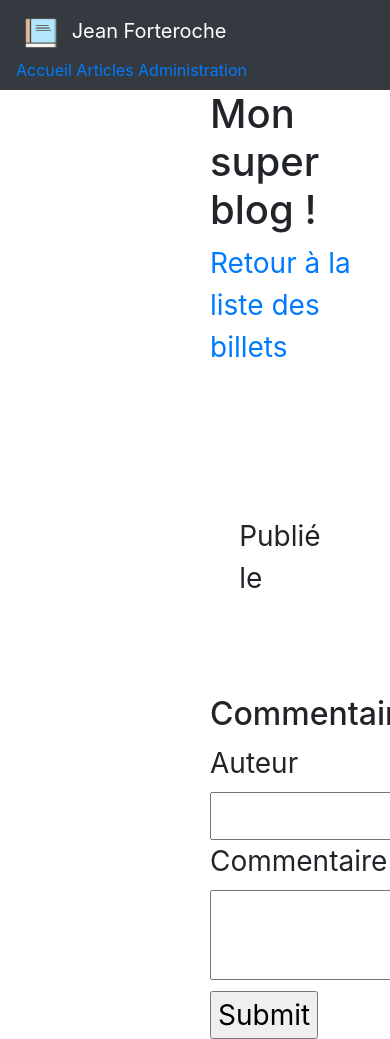
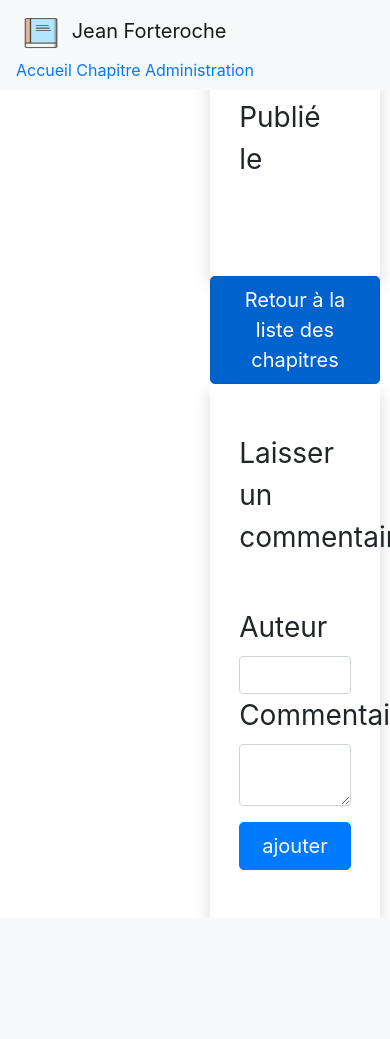
Before and after one commit to medlamrani/Blog-Ecrivain, a PHP site: template views/postView.php in a window 390 px wide; the page is wider, and only the part inside the window is pictured. After the commit the page ends 909 px from the top of that part, so only its background shows below. Run offline with PHP 8.4, Linux system fonts and the light colour scheme; the template is opened without the code that fills it, so the values that code supplies are empty; some libraries are stand-ins or nearby versions.

Commit message:
css and responsivity

```diff
--- a/views/postView.php
+++ b/views/postView.php
@@ -1,64 +1,84 @@
 <?php $title = htmlspecialchars($post->title()); ?>
 
 <?php ob_start(); ?>
-<h1>Mon super blog !</h1>
-<p><a href="index.php">Retour à la liste des billets</a></p>
-
-
-<header id="view-header">
-    <div class="container">
+<header>
+  <div class="container h-100">
       <div class="row">
-            <div class="col-lg-12 text-center">
-                <h1 class="display-4 main-title text-center text-white d-inline-block position-relative">Article</h1>
-                <h2 class="text-center text-white text-break"><?= $post->title() ?></h2>
+          <div class="col-lg-7 headtext list">
+              <div class="header-content mx-auto">
+                  <h1 class="mb-5 text-center text-black">
+                    <?= $post->title() ?>
+                  </h1>
+              </div>
           </div>
       </div>
   </div>
 </header>
+<?php $header = ob_get_clean(); ?>
 
-<article id="view-article">
-    <div class="container-fluid bg-white">
+<?php ob_start(); ?>
+
+    <section id="article">
+        <div class="container bg-white shadow">
             <div class="row">
-            <div class="col-10 offset-1 mb-5 mt-5 article-content">
+                <div class="col-10 offset-1 mb-5 mt-5">
                     <div class="text-justify mb-5">Publié le <?= $post->addDate()->format('d/m/Y à H\hi') ?></div>
                     <div class="text-justify article-text text-reader"><?= nl2br($post->content()) ?></div>
                 </div>
             </div>
-</article>
+        </div>
+    </section>
 
 
+    <a class="btn btn-primary btn-lg active" href="index.php">Retour à la liste des chapitres</a>
+
+
+    <section id="commentaire">
+        <div class="container bg-white shadow">
+            <div class="row">
             <?php
             foreach ($comments as $comment)
             {
-
             ?>
-<fieldset>
-  <legend>
-    Posté par <strong><?= htmlspecialchars($comment['author']) ?></strong> le <?= $comment['commentDate'] ?>
-  </legend>
-  <p><?= nl2br(htmlspecialchars($comment['content'])) ?></p>
-
-  <a href="index.php?action=reportComment&amp;id=<?= $comment['id'] ?>">Signaler</a>
-</fieldset>
+                <div class="col-10 offset-1 mb-5 mt-5">
+                    <div class="text-justify mb-5">Posté par <strong><?= htmlspecialchars($comment['author']) ?></strong> le <?= $comment['commentDate'] ?></div>
+                    <div class="text-justify article-text text-reader"><?= nl2br(htmlspecialchars($comment['content'])) ?></div>
+                    <a class="btn btn-primary btn-lg active" href="index.php?action=reportComment&amp;id=<?= $comment['id'] ?>">Signaler</a>
+                    <hr>
+                </div>
             <?php
             }
             ?>
+            </div>
+        </div>
+    </section>
 
-<h2>Commentaires</h2>
 
-<form action="index.php?action=addComment&amp;id=<?= $post->id() ?>" method="post">
+    <section id="comment">
+        <div class="container bg-white shadow">
+            <div class="row">
+                <div class="col-10 offset-1 mb-5 mt-5">
+                    <div class="text-justify mb-5">Laisser un commentaire</div>
+                    <form action="index.php?action=addComment&amp;id=<?= $post->id() ?>" method="post" class="form-signin">
                         <div>
                             <label for="author">Auteur</label><br />
-        <input type="text" id="author" name="author" value="" />
+                            <input class="form-control" type="text" id="author" name="author" value="" />
                         </div>
                         <div>
                             <label for="content">Commentaire</label><br />
-        <textarea id="content" name="content" ></textarea>
+                            <textarea class="form-control" id="content" name="content" ></textarea>
                         </div>
                         <div>
-        <input type="submit" />
+                            <input class="btn btn-lg btn-primary btn-block mt-3" type="submit" name="addcomment" value="ajouter" />
                         </div>
                     </form>
+                </div>
+            </div>
+        </div>
+    </section>
+
+
+
 <?php $content = ob_get_clean(); ?>
 
 <?php require(__DIR__ . "/templates/layout.php"); ?>
--- a/views/templates/layout.php
+++ b/views/templates/layout.php
@@ -8,19 +8,17 @@
         <title><?= $title ?></title>
     </head>
     <body>
-    <header>
-        <nav class="navbar navbar-dark bg-dark justify-content-between">
+        <nav class="navbar navbar-light bg-light fixed-top justify-content-between">
             <a class="navbar-brand">
                 <img src="public/images/booki.png" width="50" height="40" alt="" loading="lazy">
                 Jean Forteroche
             </a>
             <div>
-                <a href="index.php">Accueil</a>
-                <a href="index.php?action=listPosts">Articles</a>
-                <a href="index.php?action=administration">Administration</a>
+                <a class="navlink" href="index.php">Accueil</a>
+                <a class="navlink" href="index.php?action=listPosts">Chapitre</a>
+                <a class="navlink" href="index.php?action=administration">Administration</a>
             </div>
         </nav>
-    </header>
         <?php if(isset($_SESSION['message'])) : ?>
             <div class="alert alert-warning alert-dismissible fade show" role="alert">
                 <strong><?php echo $_SESSION['message'] ;?></strong>
@@ -29,6 +27,9 @@
                 </button>
             </div>
         <?php endif; ?>
+
+        <?= $header ?>
+
         <div class="main">
             <?= $content ?>
         </div>
--- a/views/updatePost.php
+++ b/views/updatePost.php
@@ -9,10 +9,10 @@
                 <h1 class="h3 mb-3 font-weight-normal">Modifier l'article</h1>
 
                 <label for="title" >Titre article :</label>
-                <input type="text" name="title" class="form-control" value="<?php if (isset($post)) echo $post->title(); ?>"/>
+                <input type="text" name="title" class="form-control" value="Titre"/>
 
                 <label for="contain" >Contenu article </label>
-                <textarea class="form-control" id="content" name="content" rows="3" value="<?php if (isset($post)) echo $post->contain(); ?>"></textarea>
+                <textarea class="form-control" id="content" name="content" rows="3" value="Contenu"></textarea>
 
 
                 <input type="submit" value="Modifier" name="updatePost" class="btn btn-lg btn-primary btn-block mt-3"/>
```
Also changed, not shown: views/administration.php (+49 -13 lines), views/home.php (added, +82 -0 lines), views/listPostsView.php (+23 -6 lines). Lines whose indentation alone changed are shown as unchanged.
